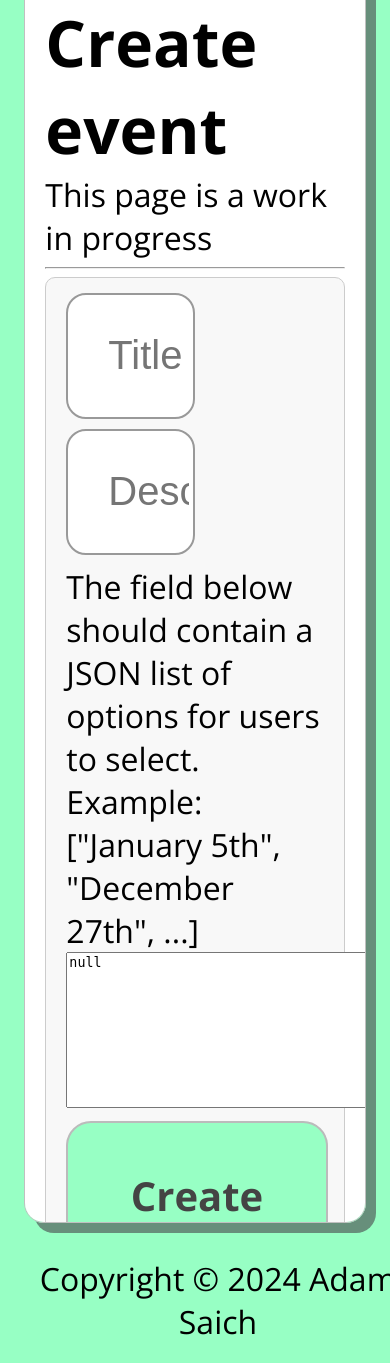
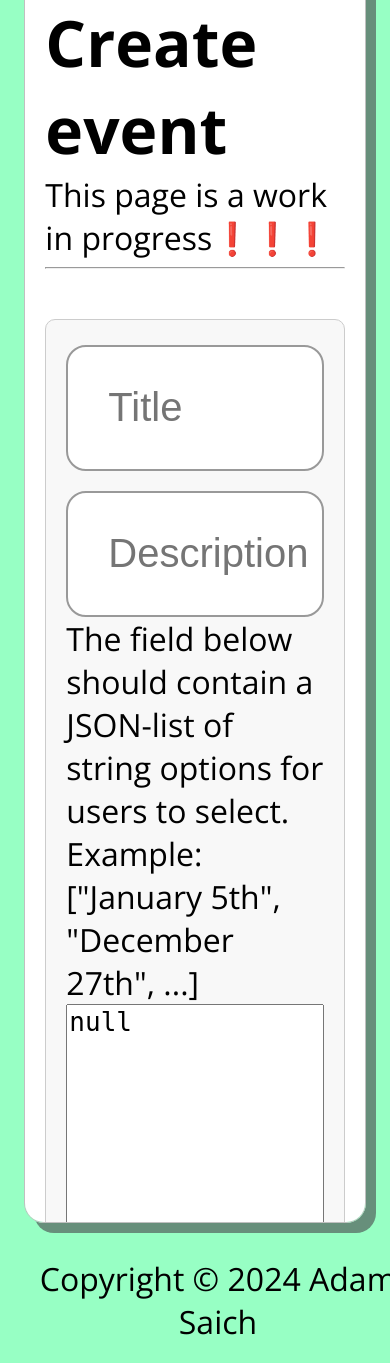
Before and after one commit to sadam-04/cult-wrangler, a Django app: page /event/new/ in a window 390 px wide. Shown: the part 406-1769 px from the top of the page. Run offline with Django 5.2, Linux system fonts and the light colour scheme; the visitor is signed in with stand-in values (Sample User, id 1); data that the repository does not hold is empty.

Commit message:
mobile friendly

```diff
--- a/wrangler/templates/wrangler/create_event.html
+++ b/wrangler/templates/wrangler/create_event.html
@@ -3,7 +3,7 @@
 {% block style %}
 <style>
     input[type="text"] {
-        width: 50%;
+        width: 77%;
         margin: 10px;
         margin-left: 0;
     }
@@ -12,13 +12,26 @@
         margin-bottom: 0;
         padding-bottom: 0;
     }
+
+    @media (max-width: 992px) {
+        input[type="text"] {
+            width: 100%;
+            margin:auto;
+            margin-top: 20px;
+        }
+
+        textarea {
+            width: 100%;
+            font-size: 200%;
+        }
+    }
 </style>
 {% endblock %}
 
 {% block content %}
 <span class="header">Create event</span>
 <br>
-<span class="para-text">This page is a work in progress</span>
+<span class="para-text">This page is a work in progress&#x2757;&#x2757;&#x2757;</span>
 <hr>
 
 <div class="form-container">
@@ -26,7 +39,7 @@
         {% csrf_token %}
         <input type="text" name="name" value="{{ form.title.value|default:'' }}" placeholder="Title">
         <input type="text" name="description" value="{{ form.description.value|default:'' }}" placeholder="Description">
-        <span class="para-text">The field below should contain a JSON list of options for users to select.<br>Example: ["January 5th", "December 27th", ...]</span>
+        <span class="para-text">The field below should contain a JSON-list of string options for users to select.<br>Example: ["January 5th", "December 27th", ...]</span>
         <br>
         {{form.times}}
         <label for="create-event-bttn" class="bttn"><span class="bttn-label-text">Create</span></label>
--- a/wrangler/templates/wrangler/homepage.html
+++ b/wrangler/templates/wrangler/homepage.html
@@ -85,6 +85,7 @@
             }
 
             .form-container {
+                margin-top: 20px;
                 padding: 20px;
                 padding-top: 5px;
                 border-radius: 10px;
@@ -138,6 +139,10 @@
                     height: 91.5%;
                     border-radius: 20px;
                     padding: 4% 6%;
+                }
+
+                .form-container {
+                    margin-top: 50px;
                 }
 
                 .section-header {
--- a/wrangler/templates/wrangler/login.html
+++ b/wrangler/templates/wrangler/login.html
@@ -31,6 +31,6 @@
         <input type="submit" id="submitbtn" style="display: none;"></input>
     </form>
 
-    <a href="{% url 'signup' %}" class="center-block alink">Create account</span>
+    <a href="{% url 'signup' %}" class="header-3 center-block alink">Create account</span>
 </div>
 {% endblock %}
```
Also changed, not shown: wrangler/templates/wrangler/signup.html (+11 -0 lines).
